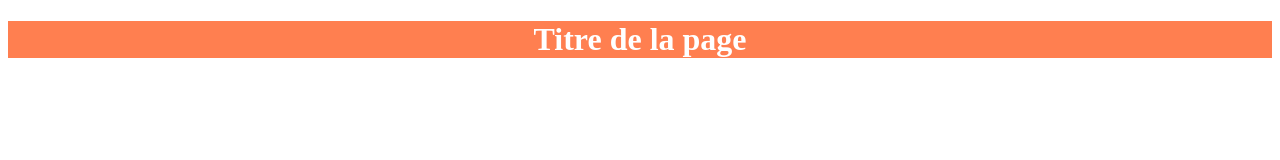
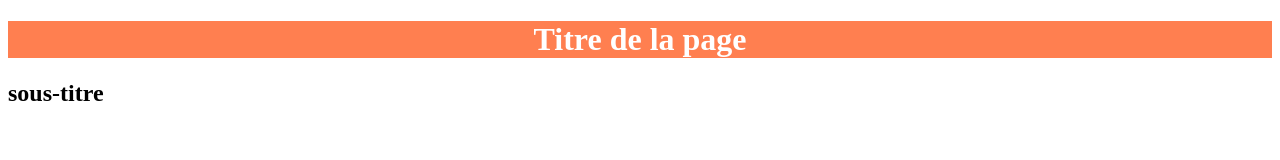
Before and after one commit to valy-verdy/tp_git, a plain HTML site: page index.html in a window 1280 px wide. Drawn offline with Linux system fonts and the light colour scheme.

Commit message:
ajout d'un sous-titre H2

```diff
--- a/index.html
+++ b/index.html
@@ -9,5 +9,6 @@
 </head>
 <body>
     <h1>Titre de la page </h1>
+    <h2>sous-titre</h2>
 </body>
 </html>
```
